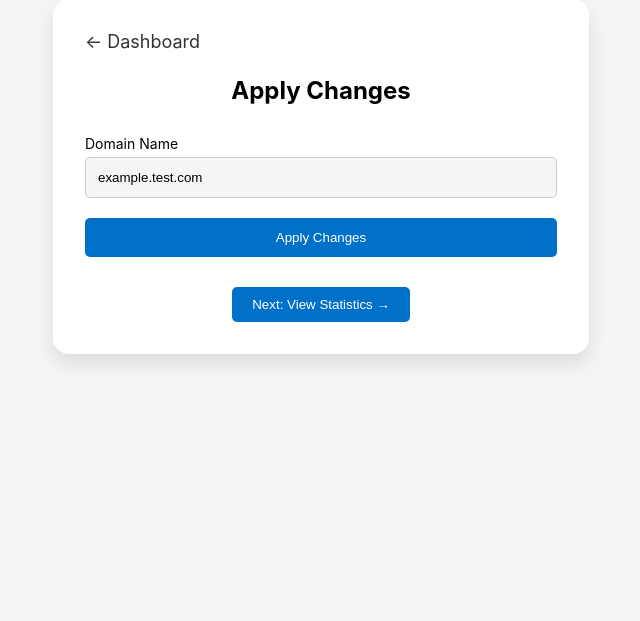
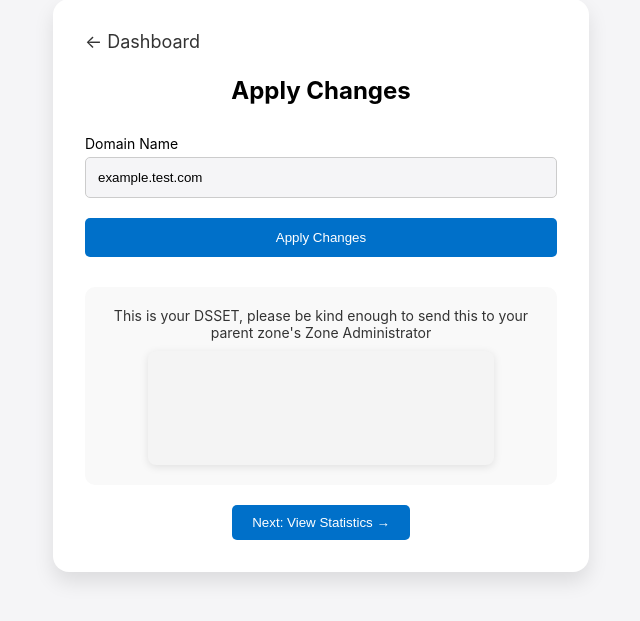
Before and after one commit to lakshankd/flask-dnssec, a Flask app: template templates/apply_changes.html in a window 1280 px wide. Shown: the part 134-755 px from the top of the page, without its empty margins (319-959 px from the left). Run offline with Flask 3, Linux system fonts and the light colour scheme; the template is opened without the code that fills it, so the values that code supplies are empty.

Commit message:
removing file change in apply changes

```diff
--- a/app.py
+++ b/app.py
@@ -354,19 +354,21 @@ def apply_changes_request():
 
     current_zone_block = named_conf_content[zone_block_start:zone_block_end]
 
-    file_pattern = f'file "/etc/bind/zones/db.{domain_name}"'
+    # file_pattern = f'file "/etc/bind/zones/db.{domain_name}"'
+    #
+    # if file_pattern in current_zone_block:
+    #     modified_zone_block = current_zone_block.replace(
+    #         file_pattern,
+    #         f'file "/etc/bind/zones/db.{domain_name}.signed"'
+    #     )
+    # else:
+    #     if f'file "/etc/bind/zones/db.{domain_name}.signed"' not in current_zone_block:
+    #         modified_zone_block = current_zone_block.rstrip(
+    #             '};') + f'\n    file "/etc/bind/zones/db.{domain_name}.signed";\n}}'
+    #     else:
+    #         modified_zone_block = current_zone_block
 
-    if file_pattern in current_zone_block:
-        modified_zone_block = current_zone_block.replace(
-            file_pattern,
-            f'file "/etc/bind/zones/db.{domain_name}.signed"'
-        )
-    else:
-        if f'file "/etc/bind/zones/db.{domain_name}.signed"' not in current_zone_block:
-            modified_zone_block = current_zone_block.rstrip(
-                '};') + f'\n    file "/etc/bind/zones/db.{domain_name}.signed";\n}}'
-        else:
-            modified_zone_block = current_zone_block
+    modified_zone_block = current_zone_block
 
     key_directory_match = re.search(r'key-directory\s+"[^"]+";', modified_zone_block)
 
@@ -476,7 +478,7 @@ def apply_changes_request():
     if write_options_error:
         return jsonify({'error': f"Error writing changes to named.conf.options file: {write_options_error}"}), 500
 
-    reload_command = 'systemctl restart bind9'
+    reload_command = 'rndc reconfig'
     _, reload_error = execute_ssh_command(reload_command)
 
     if reload_error:
--- a/templates/apply_changes.html
+++ b/templates/apply_changes.html
@@ -20,12 +20,13 @@
         <div class="apply-changes-loader" id="apply-changes-loader" hidden="hidden">
             <i class="fa fa-spinner fa-spin"></i> Loading...
         </div>
-        <div class="apply-changes-dsset-output-section" id="apply-changes-dsset-output-section" hidden="hidden">
+        <div class="apply-changes-dsset-output-section" id="apply-changes-dsset-output-section">
             <div class="apply-changes-output-title">
                 This is your DSSET, please be kind enough to send this to your parent zone's Zone Administrator
             </div>
             <div id="apply-changes-command-output" class="apply-changes-terminal-output">
                 <!-- Output from the rndc command will be displayed here -->
+
             </div>
         </div>
 
--- a/templates/sign_zone.html
+++ b/templates/sign_zone.html
@@ -23,6 +23,10 @@
                 Sign
             </button>
 
+            <div class="apply-changes-loader" id="apply-changes-loader" hidden="hidden">
+                <i class="fa fa-spinner fa-spin"></i> Loading...
+            </div>
+
             <p id="sign-zone-info" class="sign-zone-info" hidden="hidden"></p>
         </form>
         <button class="next-step-btn" id="next-apply-changes-btn">
```
